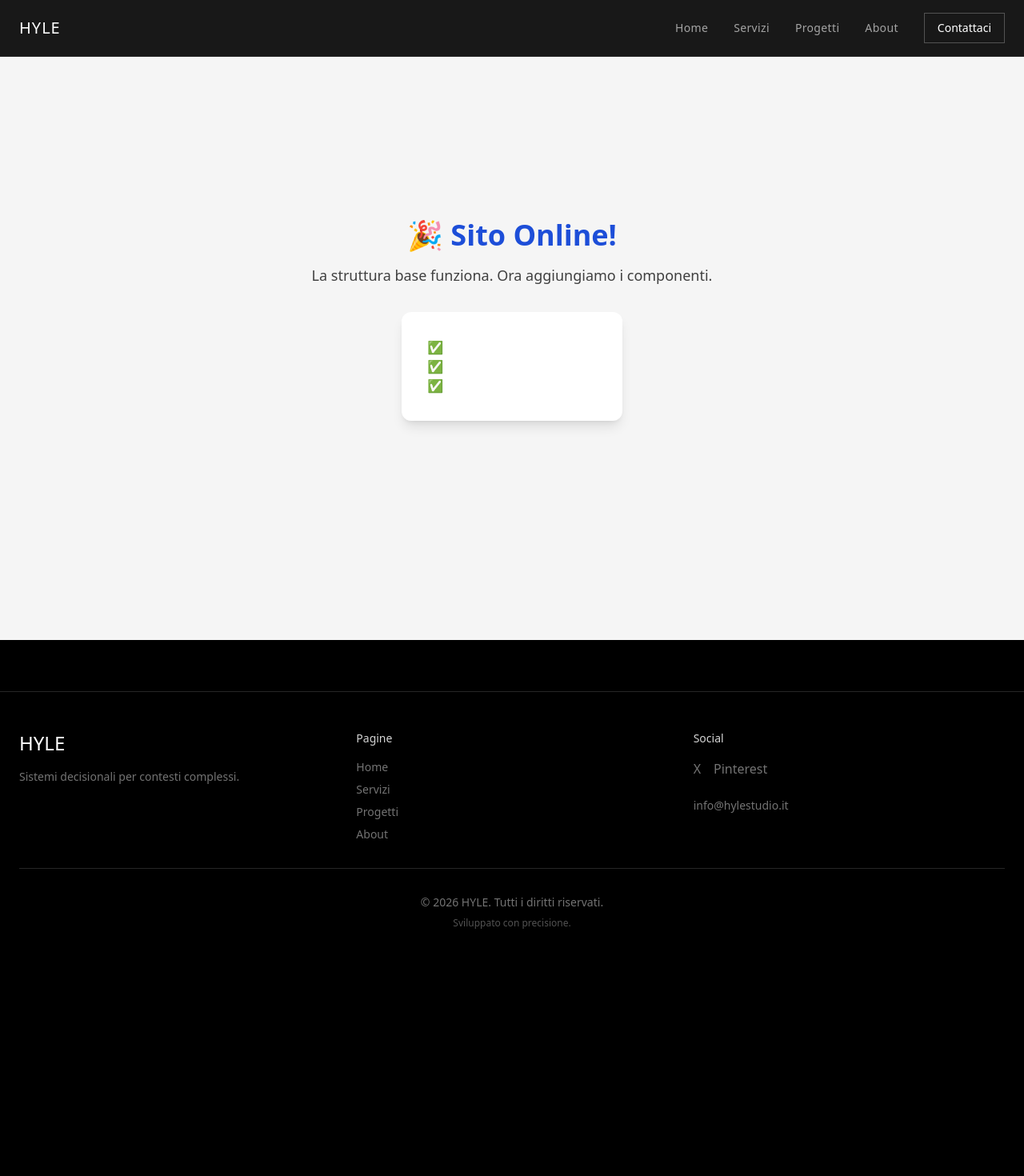
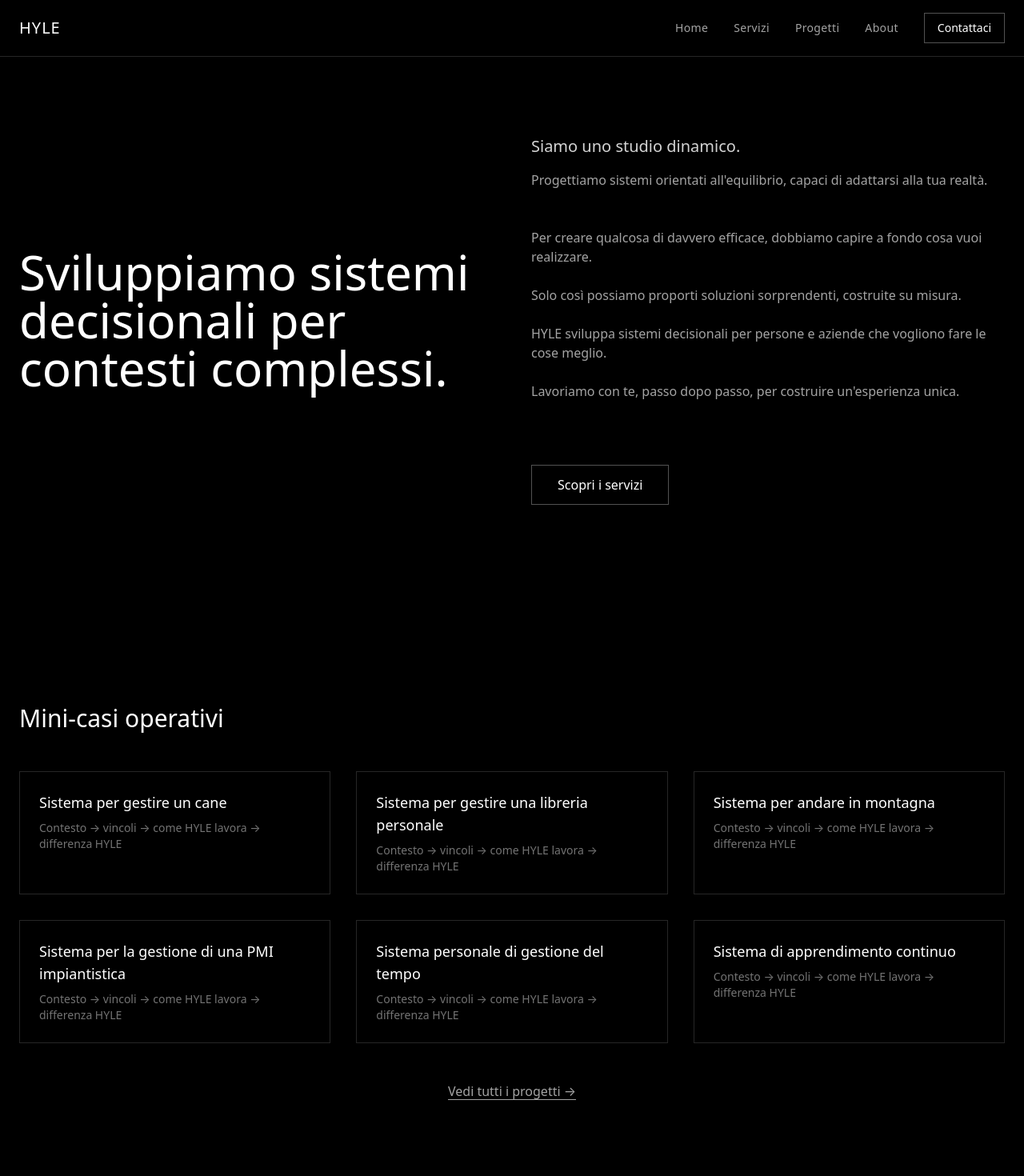
Before and after one commit to paologua/hyle-studio-new, a Next.js app: page / in a window 1280 px wide. Shown: the top 1470 px of the page at 80% size. Before the commit the page ends 1210 px from the top, so only its background shows below. Built offline with nearby package versions, Linux system fonts and the light colour scheme.

Commit message:
Create page.tsx

```diff
--- /dev/null
+++ b/app/(home)/page.tsx
@@ -0,0 +1,95 @@
+import Link from 'next/link'
+
+export default function HomePage() {
+  return (
+    <>
+      {/* Hero Section */}
+      <section className="min-h-screen flex items-center">
+        <div className="container mx-auto px-6">
+          <div className="grid md:grid-cols-2 gap-12 items-center">
+            {/* Blocco 1 - Sinistra */}
+            <div className="space-y-6">
+              <h1 className="text-5xl md:text-6xl font-light leading-tight">
+                Sviluppiamo sistemi decisionali per contesti complessi.
+              </h1>
+            </div>
+
+            {/* Blocco 2 e 3 - Destra */}
+            <div className="space-y-12">
+              {/* Blocco 2 */}
+              <div className="space-y-4">
+                <p className="text-xl text-gray-300">
+                  Siamo uno studio dinamico.
+                </p>
+                <p className="text-gray-400">
+                  Progettiamo sistemi orientati all'equilibrio, capaci di adattarsi alla tua realtà.
+                </p>
+              </div>
+
+              {/* Blocco 3 */}
+              <div className="space-y-6">
+                <p className="text-gray-400">
+                  Per creare qualcosa di davvero efficace, dobbiamo capire a fondo cosa vuoi realizzare.
+                </p>
+                <p className="text-gray-400">
+                  Solo così possiamo proporti soluzioni sorprendenti, costruite su misura.
+                </p>
+                <p className="text-gray-400">
+                  HYLE sviluppa sistemi decisionali per persone e aziende che vogliono fare le cose meglio.
+                </p>
+                <p className="text-gray-400">
+                  Lavoriamo con te, passo dopo passo, per costruire un'esperienza unica.
+                </p>
+              </div>
+
+              {/* CTA */}
+              <div className="pt-8">
+                <Link
+                  href="/servizi"
+                  className="inline-block border border-gray-600 px-8 py-3 hover:border-white transition-colors"
+                >
+                  Scopri i servizi
+                </Link>
+              </div>
+            </div>
+          </div>
+        </div>
+      </section>
+
+      {/* Sezione Mini-preview Progetti */}
+      <section className="py-20">
+        <div className="container mx-auto px-6">
+          <h2 className="text-3xl font-light mb-12">Mini-casi operativi</h2>
+          <div className="grid md:grid-cols-3 gap-8">
+            {[
+              'Sistema per gestire un cane',
+              'Sistema per gestire una libreria personale',
+              'Sistema per andare in montagna',
+              'Sistema per la gestione di una PMI impiantistica',
+              'Sistema personale di gestione del tempo',
+              'Sistema di apprendimento continuo'
+            ].map((title, index) => (
+              <div
+                key={index}
+                className="border border-gray-800 p-6 hover:border-gray-600 transition-colors"
+              >
+                <h3 className="text-lg mb-2">{title}</h3>
+                <p className="text-gray-500 text-sm">
+                  Contesto → vincoli → come HYLE lavora → differenza HYLE
+                </p>
+              </div>
+            ))}
+          </div>
+          <div className="text-center mt-12">
+            <Link
+              href="/progetti"
+              className="text-gray-400 hover:text-white underline underline-offset-4"
+            >
+              Vedi tutti i progetti →
+            </Link>
+          </div>
+        </div>
+      </section>
+    </>
+  )
+}
```
